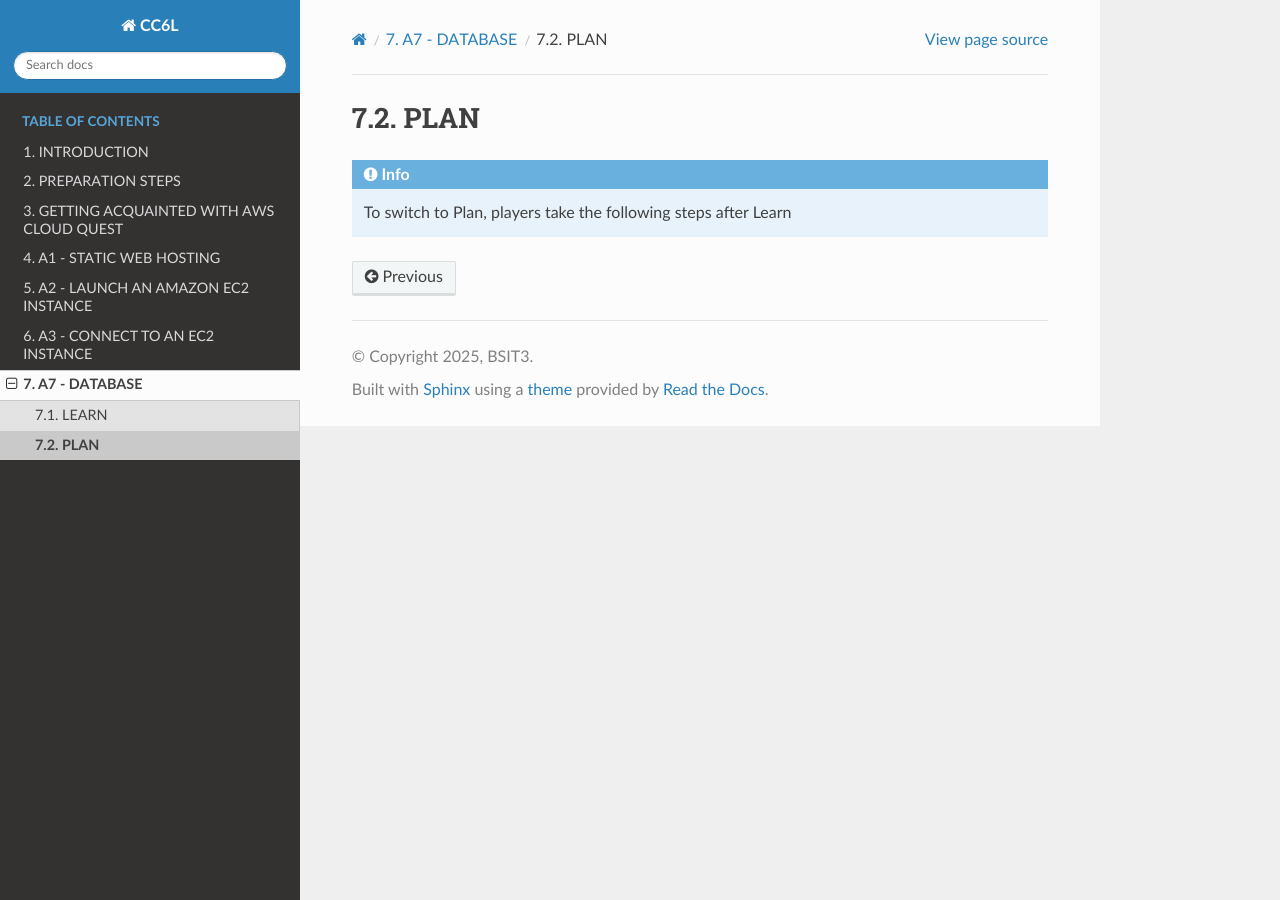
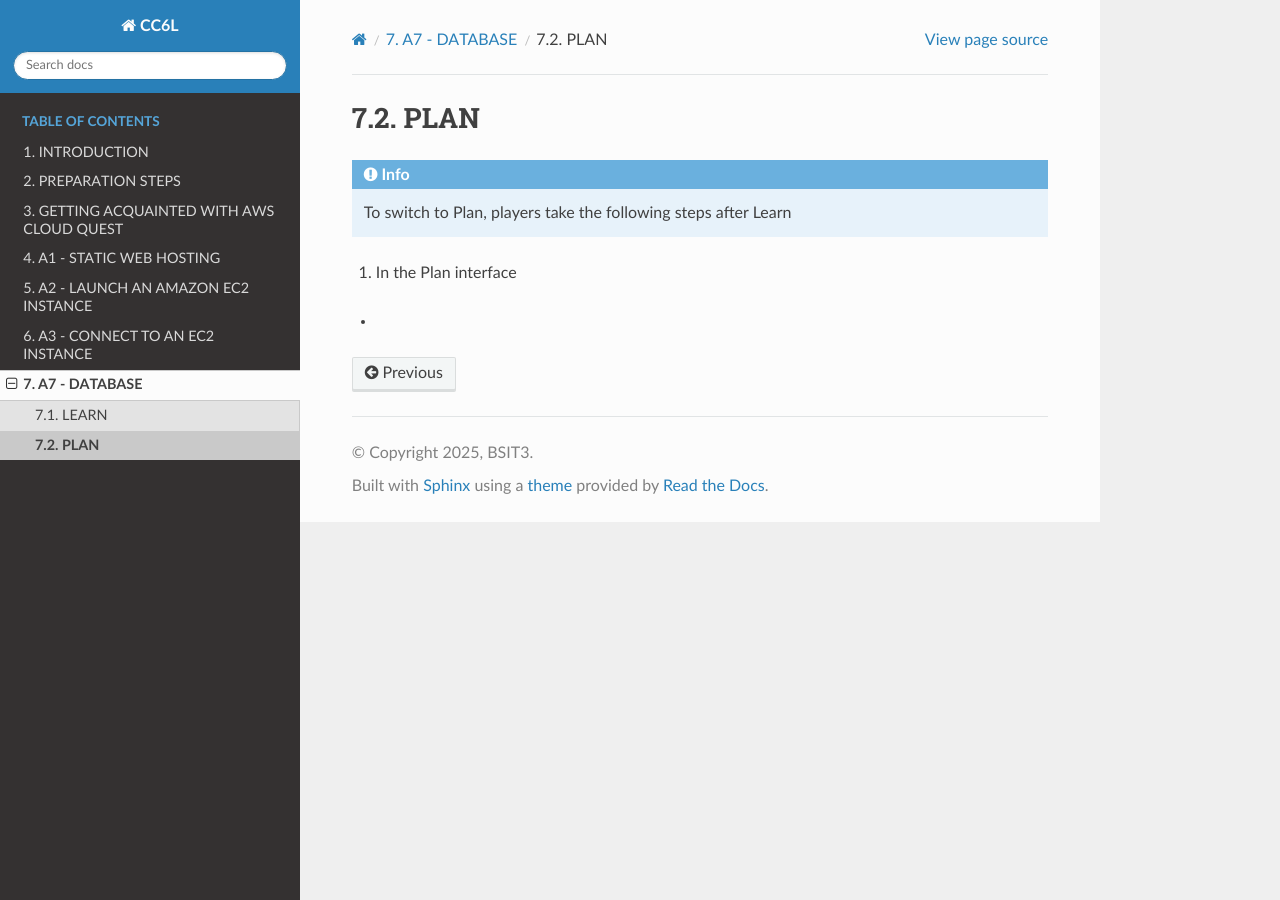
Before and after one commit to jambybrillo/aws_partitioner, a Sphinx documentation site: the page built from docs/source/a7_plan.rst, in a window 1280 px wide. Built offline with Sphinx 7.4.7 and the Read the Docs theme 3.1.0, drawn with Linux system fonts in a browser that asks for light colours.

Commit message:
Update a7_plan.rst

```diff
--- a/docs/source/a7_plan.rst
+++ b/docs/source/a7_plan.rst
@@ -4,3 +4,8 @@ PLAN
 .. admonition:: Info
 
   To switch to Plan, players take the following steps after Learn
+
+
+1. In the Plan interface
+
+-
```
